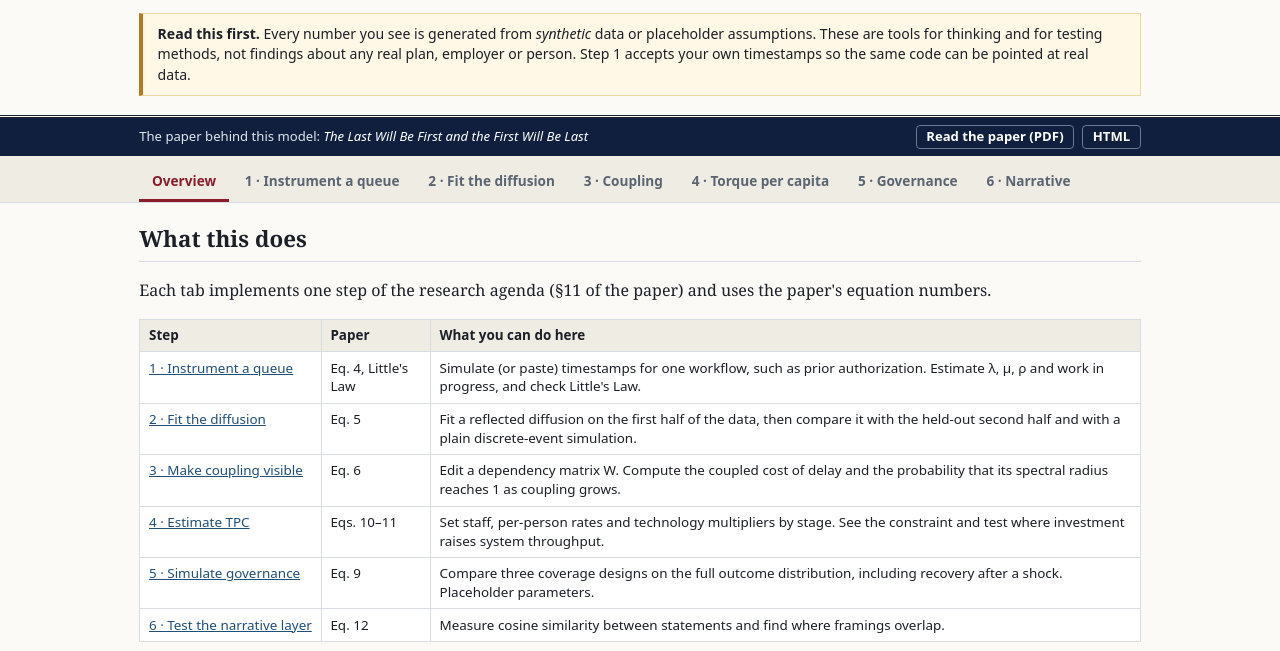
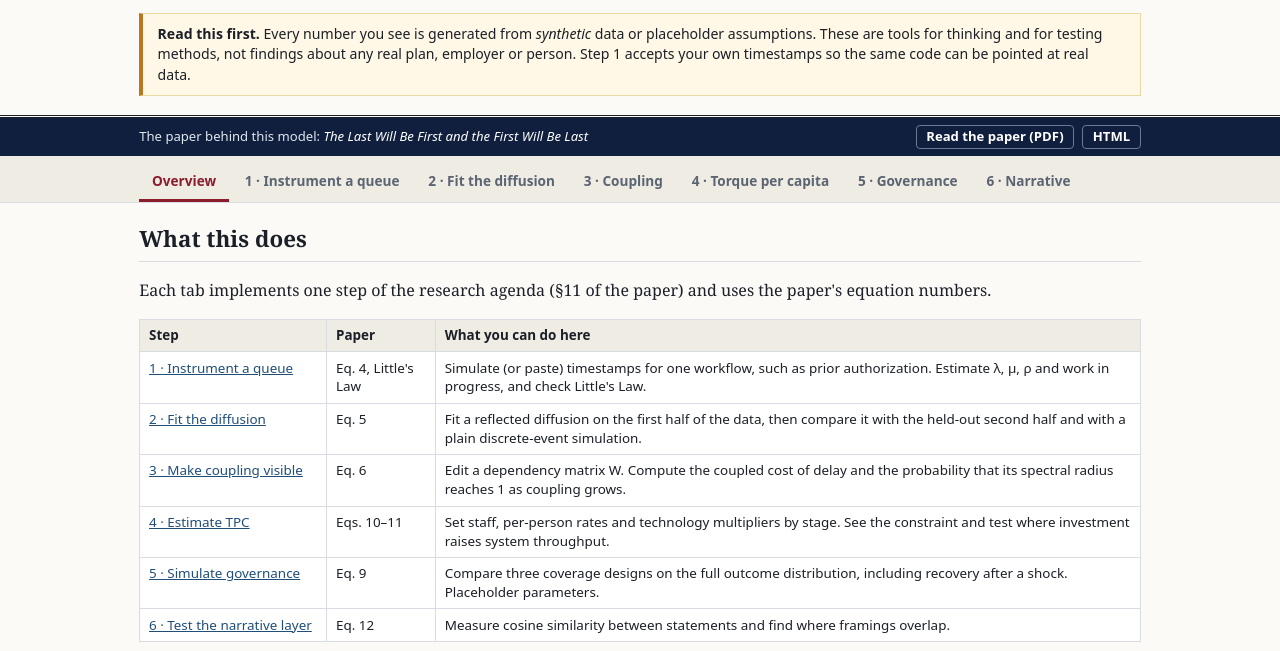
Before and after one commit to jeffy893/health.riskrunners.com, a plain HTML site: page index.html in a window 1280 px wide. Shown: the part 149-800 px from the top of the page. Drawn offline with Linux system fonts and the light colour scheme.

Commit message:
Overview table: size the first column to the longest step name

```diff
--- a/style.css
+++ b/style.css
@@ -130,6 +130,9 @@ img,svg{max-width:100%}
   .tscroll th:first-child,.tscroll td:first-child{max-width:36vw;min-width:84px;overflow-wrap:anywhere}
 }
 
+/* Overview table: the first column is the step name, so size it to the longest name (no cap, no clipping) */
+.tscroll table.plain th:first-child,.tscroll table.plain td:first-child{max-width:none;min-width:0;white-space:nowrap;overflow-wrap:normal;padding-right:.9rem}
+
 /* tables that should hug their content instead of stretching to the full width */
 table.fit{width:auto;min-width:0}
 .tscroll table.fit{min-width:0}
```
